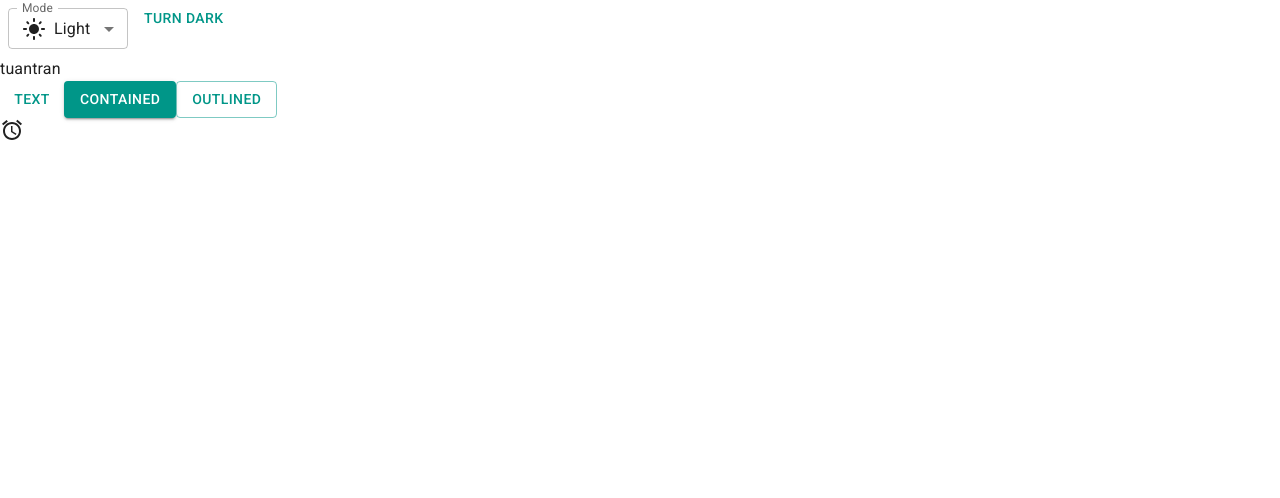
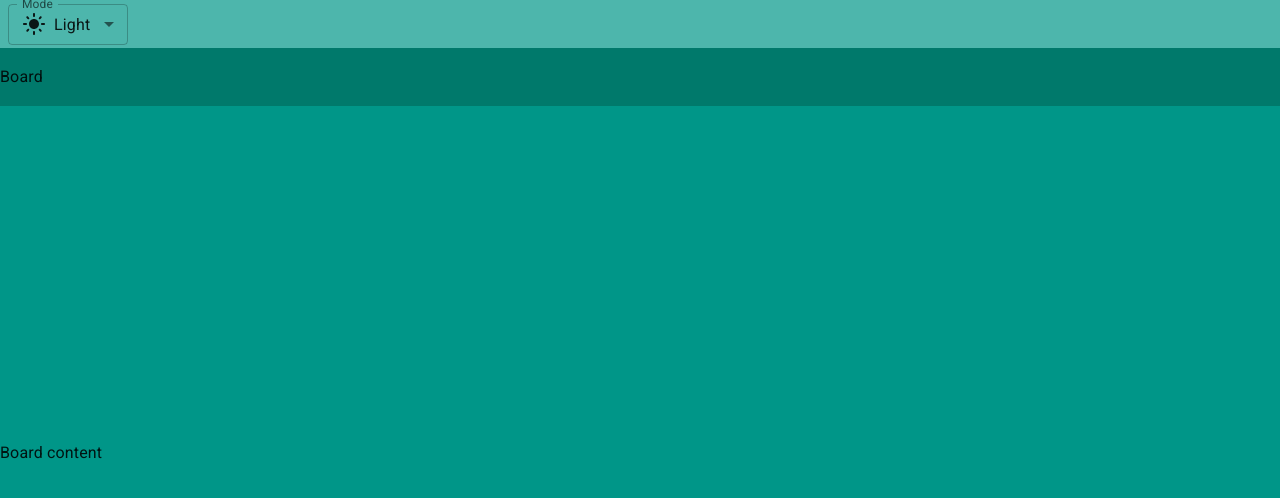
Before and after one commit to TuanHuuTran/FE-Trello, a React (Vite) app: page / in a window 1280 px wide. Shown: the top 498 px of the page. Built offline with nearby package versions, Linux system fonts and the light colour scheme.

Commit message:
layout - trello

```diff
--- a/index.html
+++ b/index.html
@@ -6,7 +6,7 @@
     <link rel="icon" type="image/svg+xml" href="/vite.svg" />
     <meta name="viewport" content="width=device-width, initial-scale=1.0" />
     <link rel="stylesheet" href="https://fonts.googleapis.com/css2?family=Roboto:wght@300;400;500;700&display=swap" />
-    <title>Vite + React</title>
+    <title>Trello</title>
   </head>
 
   <body>
--- a/src/App.jsx
+++ b/src/App.jsx
@@ -1,5 +1,4 @@
-import Button from '@mui/material/Button'
-import AccessAlarmsIcon from '@mui/icons-material/AccessAlarms'
+
 import { useColorScheme } from '@mui/material/styles'
 import InputLabel from '@mui/material/InputLabel'
 import MenuItem from '@mui/material/MenuItem'
@@ -10,6 +9,7 @@ import Box from '@mui/material/Box'
 import LightModeIcon from '@mui/icons-material/LightMode'
 import DarkModeIcon from '@mui/icons-material/DarkMode'
 import SettingsSuggestIcon from '@mui/icons-material/SettingsSuggest'
+import Container from '@mui/material/Container'
 
 
 function ModelSelect() {
@@ -59,34 +59,37 @@ function ModelSelect() {
   )
 }
 
-
-function ModeToggle() {
-  const { mode, setMode } = useColorScheme()
-  // const prefersDarkMode = useMediaQuery( '(prefers-color-scheme: dark)' )
-  // const prefersLightMode = useMediaQuery( '(prefers-color-scheme: light)' )
-  return (
-    <Button
-      onClick={ () => {
-        setMode( mode === 'light' ? 'dark' : 'light' )
-      } }
-    >
-      { mode === 'light' ? 'Turn dark' : 'Turn light' }
-    </Button>
-  )
-}
-
 function App() {
   return (
-    <>
-      <ModelSelect />
-      <ModeToggle />
-      <div>tuantran</div>
-      <Button variant="text">Text</Button>
-      <Button variant="contained">Contained</Button>
-      <Button variant="outlined">Outlined</Button>
-      <br />
-      < AccessAlarmsIcon />
-    </>
+    <Container disableGutters maxWidth={ false } sx={ { height: '100vh' } }>
+      <Box sx={ {
+        backgroundColor: 'primary.light',
+        width: '100%',
+        height: ( them ) => them.trelloCustom.appBarHeight,
+        display: 'flex',
+        alignItems: 'center'
+      } }>
+        <ModelSelect />
+      </Box>
+      <Box sx={ {
+        backgroundColor: 'primary.dark',
+        width: '100%',
+        height: ( them ) => them.trelloCustom.boardBarHeight,
+        display: 'flex',
+        alignItems: 'center'
+      } }>
+        Board
+      </Box>
+      <Box sx={ {
+        backgroundColor: 'primary.main',
+        width: '100%',
+        height: ( them ) => `calc(100vh - ${ them.trelloCustom.appBarHeight } - ${ them.trelloCustom.boardBarHeight })`,
+        display: 'flex',
+        alignItems: 'center'
+      } }>
+        Board content
+      </Box>
+    </Container>
   )
 }
 
--- a/src/theme.js
+++ b/src/theme.js
@@ -3,6 +3,10 @@ import { cyan, deepOrange, orange, teal } from '@mui/material/colors'
 
 // Create a theme instance.
 const theme = extendTheme({
+  trelloCustom: {
+    appBarHeight: '48px',
+    boardBarHeight: '58px'
+  },
   colorSchemes: {
     light: {
       palette: {
```
